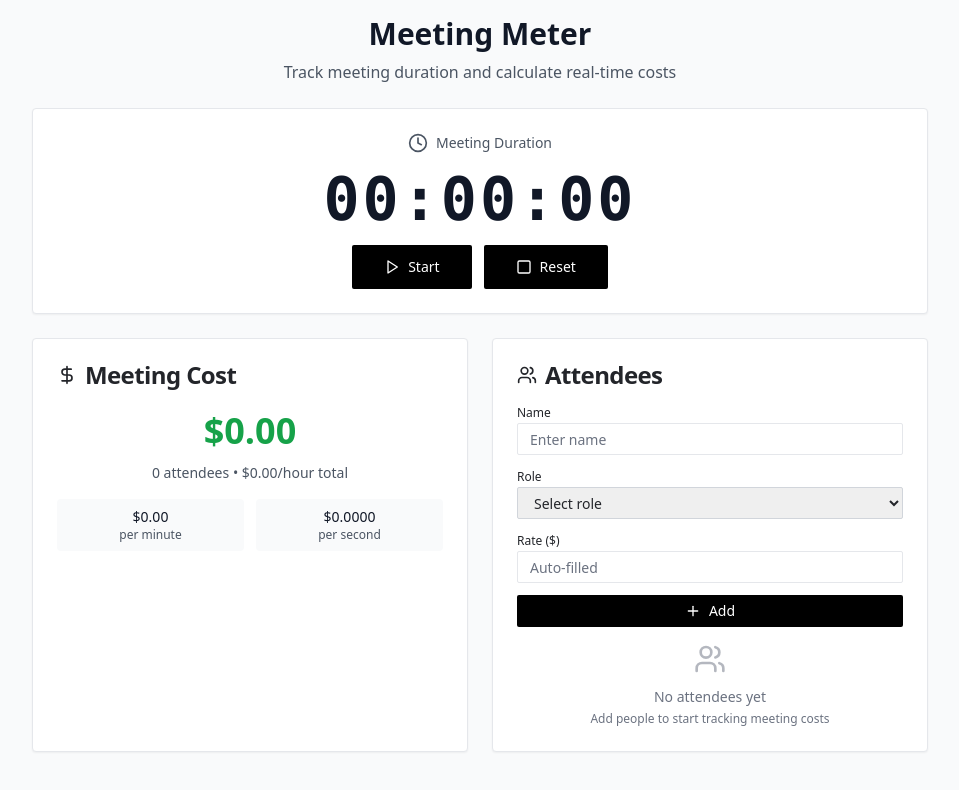
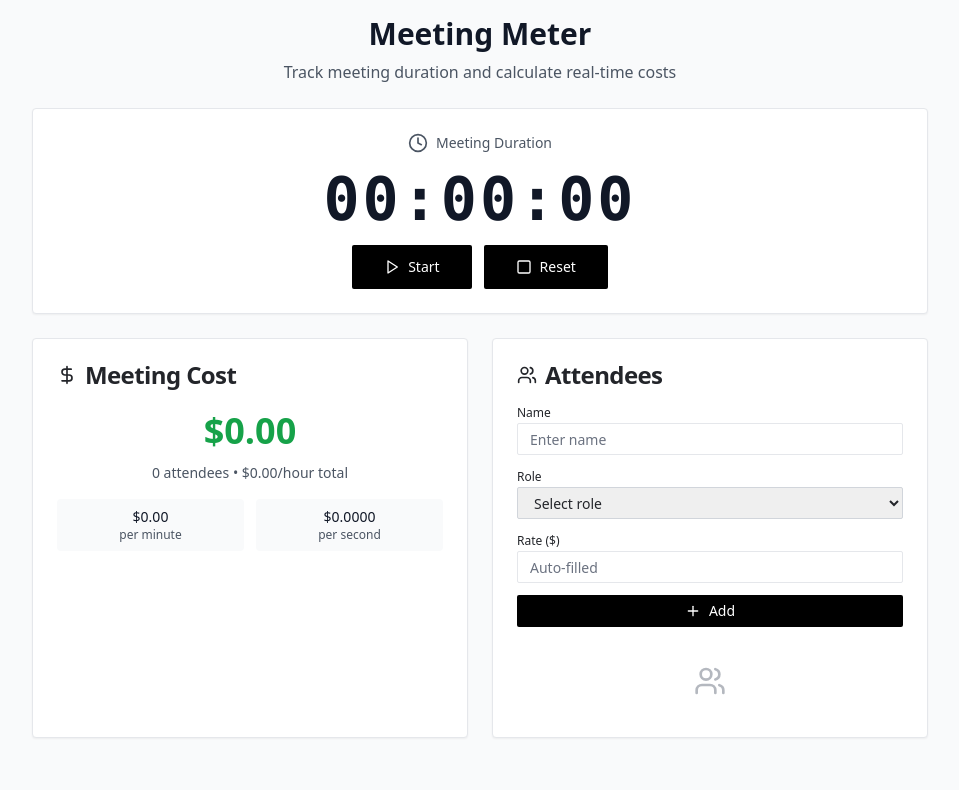
Before and after one commit to npdare/meet-cost-meter, a React (Vite) app: page / in a window 1280 px wide. Shown: the top 790 px of the page, without its empty margins (160-1119 px from the left). Built offline with nearby package versions, Linux system fonts and the light colour scheme.

Commit message:
Fix attendee and cost list display.
Ensure attendee and cost lists are scrollable within their boxes and do not expand the box size.

```diff
--- a/src/pages/Index.tsx
+++ b/src/pages/Index.tsx
@@ -153,15 +153,15 @@ const Index = () => {
 
         <div className="grid md:grid-cols-2 gap-6">
           {/* Cost Display */}
-          <Card className="h-100 flex flex-col">
+          <Card className="h-[400px] flex flex-col">
             <CardHeader>
               <CardTitle className="flex items-center gap-2">
                 <DollarSign className="w-5 h-5" />
                 Meeting Cost
               </CardTitle>
             </CardHeader>
-            <CardContent className="flex-1 flex flex-col">
-              <div className="text-center space-y-3 mb-4 flex-shrink-0">
+            <CardContent className="flex-1 flex flex-col overflow-hidden">
+              <div className="text-center space-y-3 mb-4">
                 <div className="text-4xl font-bold text-green-600">${totalCost.toFixed(2)}</div>
                 <div className="text-sm text-gray-600">
                   {attendees.length} attendee{attendees.length !== 1 ? "s" : ""} • $
@@ -170,7 +170,7 @@ const Index = () => {
               </div>
 
               {/* Cost Breakdown */}
-              <div className="grid grid-cols-2 gap-3 mb-4 flex-shrink-0">
+              <div className="grid grid-cols-2 gap-3 mb-4">
                 <div className="bg-gray-50 p-2 rounded text-center">
                   <div className="text-sm font-medium text-gray-900">${(totalCost / Math.max(time / 60, 1)).toFixed(2)}</div>
                   <div className="text-xs text-gray-600">per minute</div>
@@ -181,20 +181,18 @@ const Index = () => {
                 </div>
               </div>
 
-              {/* Milestones Achieved - SCROLLABLE LIST */}
+              {/* Milestones Achieved - SCROLLABLE */}
               {achievedMilestones.length > 0 && (
-                <div className="flex-1 min-h-0 overflow-hidden">
-                  <div className="border-t pt-3 h-full flex flex-col">
-                    <div className="flex items-center gap-2 mb-2 flex-shrink-0">
+                <div className="flex-1 overflow-hidden">
+                  <div className="border-t pt-3">
+                    <div className="flex items-center gap-2 mb-2">
                       <div className="w-2 h-2 bg-yellow-500 rounded-full"></div>
                       <span className="text-xs font-medium text-gray-700">Cost Milestones</span>
                     </div>
-                    <div className="flex-1 overflow-y-auto">
+                    <div className="max-h-24 overflow-y-auto">
                       {achievedMilestones.map((milestone, index) => (
-                        <div key={index} className="flex items-center p-2 border-b border-gray-100 last:border-b-0">
-                          <div className="flex-1">
-                            <div className="text-sm text-gray-700">{milestone}</div>
-                          </div>
+                        <div key={index} className="p-2 border-b border-gray-100 last:border-b-0">
+                          <div className="text-sm text-gray-700">{milestone}</div>
                         </div>
                       ))}
                     </div>
@@ -205,7 +203,7 @@ const Index = () => {
           </Card>
 
           {/* Attendees Management */}
-          <Card className="h-100 flex flex-col">
+          <Card className="h-[400px] flex flex-col">
             <CardHeader className="flex-shrink-0 pb-3">
               <CardTitle className="flex items-center gap-2">
                 <Users className="w-5 h-5" />
@@ -269,10 +267,10 @@ const Index = () => {
               </div>
 
               {/* Attendees List - Flexible height with proper scrolling */}
-              <div className="flex-1 min-h-0 overflow-hidden">
-                <div className="h-full flex flex-col">
+              <div className="flex-1 overflow-hidden">
+                <div className="h-full overflow-y-auto">
                   {attendees.length === 0 ? (
-                    <div className="flex-1 flex items-center justify-center text-gray-500">
+                    <div className="flex items-center justify-center h-32 text-gray-500">
                       <div className="text-center">
                         <Users className="w-8 h-8 mx-auto mb-3 opacity-50" />
                         <p className="text-sm font-medium mb-1">No attendees yet</p>
@@ -280,9 +278,9 @@ const Index = () => {
                       </div>
                     </div>
                   ) : (
-                    <div className="flex-1 overflow-y-auto">
-                      {attendees.map((attendee) => (
-                        <div key={attendee.id} className="flex items-center justify-between p-2 border-b border-gray-100 last:border-b-0">
+                    attendees.map((attendee) => (
+                      <div key={attendee.id} className="p-2 border-b border-gray-100 last:border-b-0">
+                        <div className="flex items-center justify-between">
                           <div className="flex-1 min-w-0">
                             <div className="font-medium text-sm truncate">{attendee.name}</div>
                             <div className="text-gray-600 text-xs truncate">{attendee.role}</div>
@@ -297,8 +295,8 @@ const Index = () => {
                             <X className="w-3 h-3" />
                           </Button>
                         </div>
-                      ))}
-                    </div>
+                      </div>
+                    ))
                   )}
                 </div>
               </div>
```
